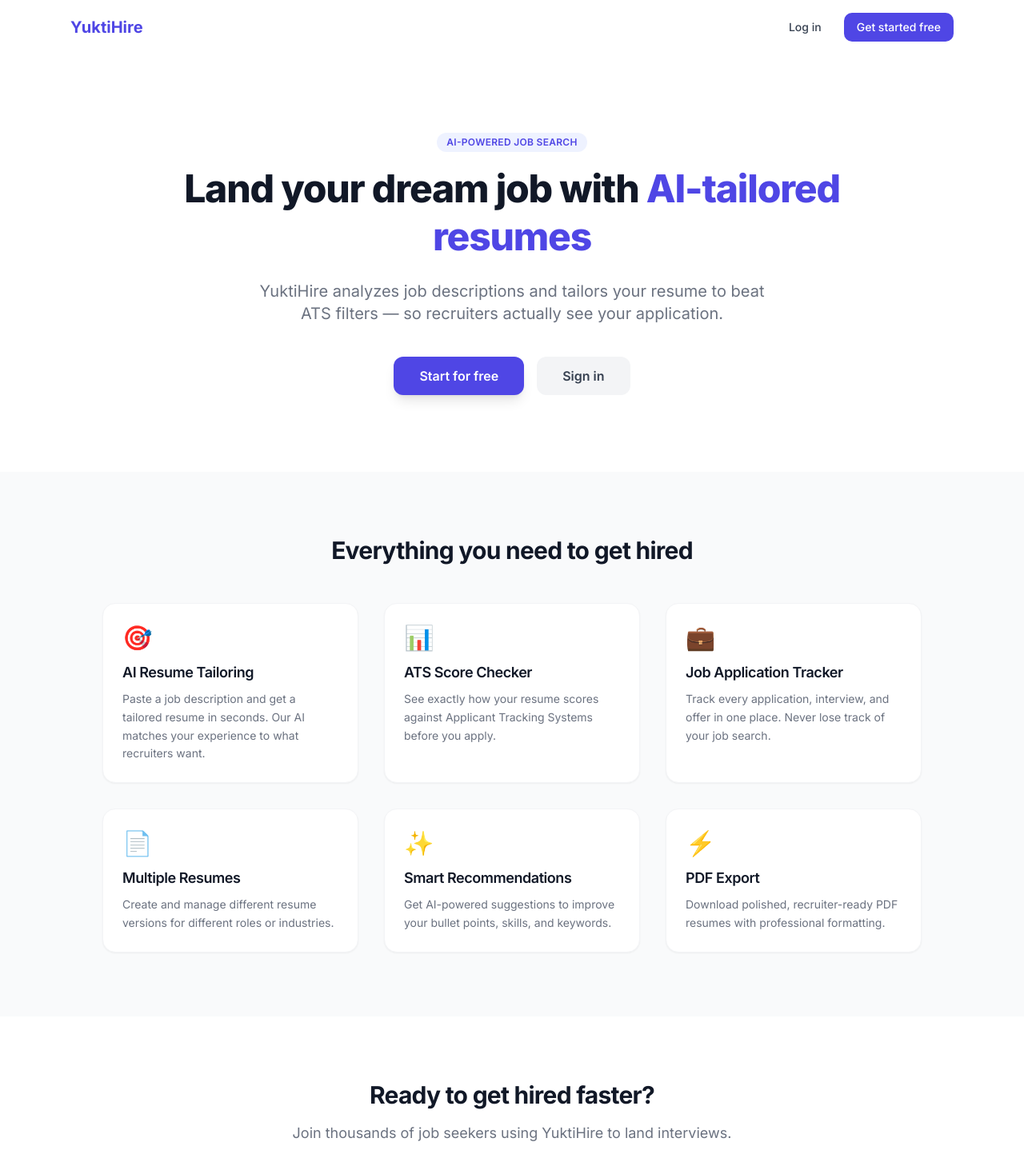
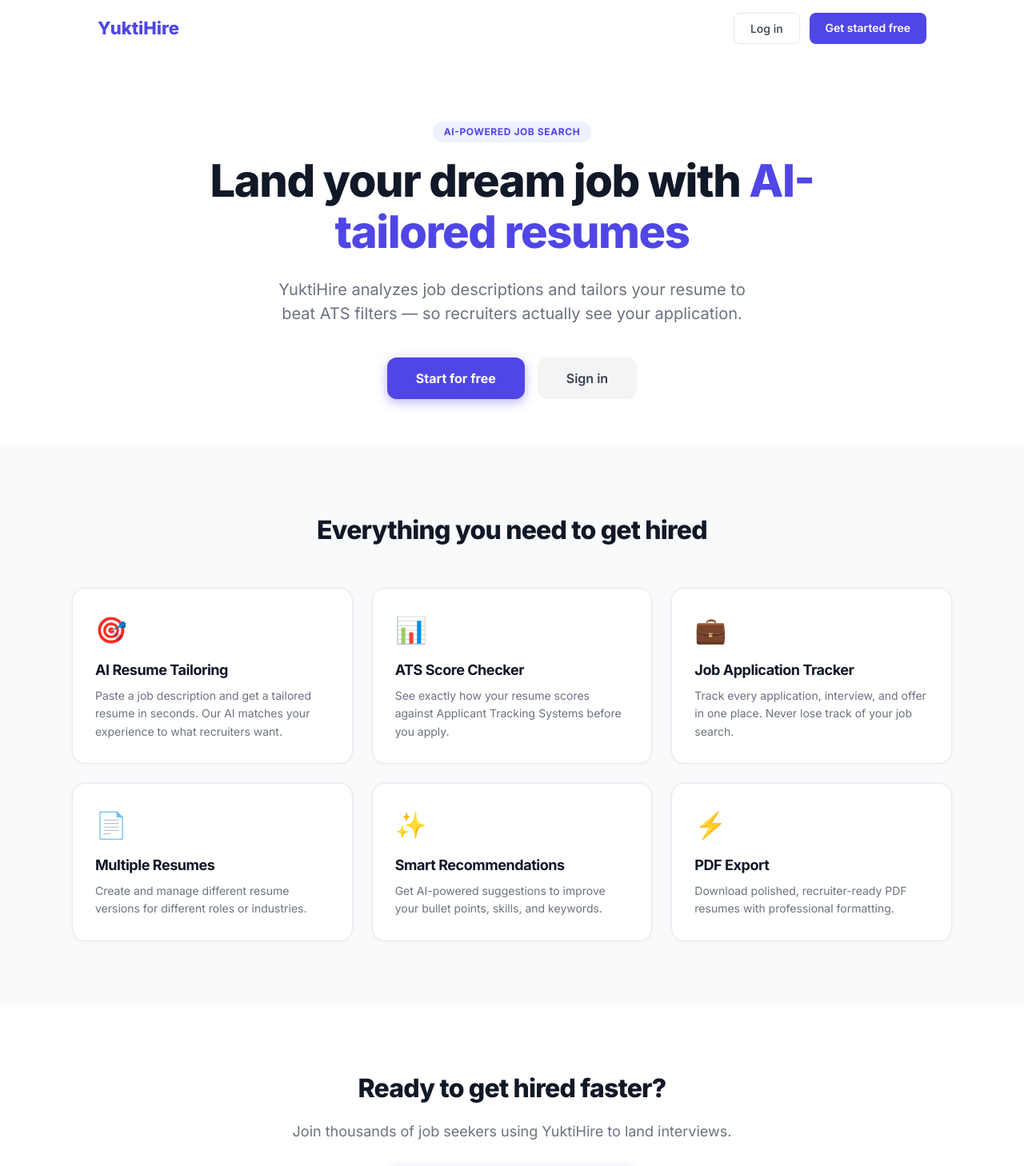
Before and after one commit to kolakrishna264/yuktihire, a Next.js app in the folder apps/web/: page /marketing in a window 1280 px wide. Shown: the top 1458 px of the page at 80% size. Built offline with nearby package versions, Linux system fonts and the light colour scheme.

Commit message:
Rewrite landing page with inline styles to fix missing Tailwind CSS

```diff
--- a/apps/web/app/marketing/page.tsx
+++ b/apps/web/app/marketing/page.tsx
@@ -2,132 +2,84 @@
 
 export default function MarketingPage() {
   return (
-    <main className="min-h-screen bg-white text-gray-900">
+    <main style={{ minHeight: "100vh", background: "#fff", color: "#111", fontFamily: "Inter, system-ui, sans-serif" }}>
       {/* Nav */}
-      <nav className="flex items-center justify-between px-6 py-4 max-w-6xl mx-auto">
-        <span className="text-xl font-bold text-indigo-600">YuktiHire</span>
-        <div className="flex gap-3">
-          <Link
-            href="/auth/login"
-            className="px-4 py-2 text-sm font-medium text-gray-700 hover:text-indigo-600 transition-colors"
-          >
+      <nav style={{ display: "flex", alignItems: "center", justifyContent: "space-between", padding: "16px 32px", maxWidth: 1100, margin: "0 auto" }}>
+        <span style={{ fontSize: 22, fontWeight: 800, color: "#4f46e5" }}>YuktiHire</span>
+        <div style={{ display: "flex", gap: 12 }}>
+          <Link href="/auth/login" style={{ padding: "8px 20px", fontSize: 14, fontWeight: 500, color: "#374151", textDecoration: "none", borderRadius: 8, border: "1px solid #e5e7eb" }}>
             Log in
           </Link>
-          <Link
-            href="/auth/signup"
-            className="px-4 py-2 text-sm font-medium text-white bg-indigo-600 rounded-lg hover:bg-indigo-700 transition-colors"
-          >
+          <Link href="/auth/signup" style={{ padding: "8px 20px", fontSize: 14, fontWeight: 600, color: "#fff", background: "#4f46e5", textDecoration: "none", borderRadius: 8 }}>
             Get started free
           </Link>
         </div>
       </nav>
 
       {/* Hero */}
-      <section className="text-center px-6 py-24 max-w-4xl mx-auto">
-        <div className="inline-block mb-4 px-3 py-1 text-xs font-semibold text-indigo-600 bg-indigo-50 rounded-full uppercase tracking-wide">
+      <section style={{ textAlign: "center", padding: "80px 32px 60px", maxWidth: 860, margin: "0 auto" }}>
+        <div style={{ display: "inline-block", marginBottom: 16, padding: "4px 14px", fontSize: 12, fontWeight: 700, color: "#4f46e5", background: "#eef2ff", borderRadius: 999, letterSpacing: "0.05em", textTransform: "uppercase" }}>
           AI-Powered Job Search
         </div>
-        <h1 className="text-5xl font-extrabold leading-tight mb-6 text-gray-900">
+        <h1 style={{ fontSize: "clamp(36px, 6vw, 56px)", fontWeight: 800, lineHeight: 1.15, marginBottom: 24, color: "#111827" }}>
           Land your dream job with{" "}
-          <span className="text-indigo-600">AI-tailored resumes</span>
+          <span style={{ color: "#4f46e5" }}>AI-tailored resumes</span>
         </h1>
-        <p className="text-xl text-gray-500 mb-10 max-w-2xl mx-auto">
-          YuktiHire analyzes job descriptions and tailors your resume to beat ATS
-          filters — so recruiters actually see your application.
+        <p style={{ fontSize: 20, color: "#6b7280", marginBottom: 40, maxWidth: 600, margin: "0 auto 40px" }}>
+          YuktiHire analyzes job descriptions and tailors your resume to beat ATS filters — so recruiters actually see your application.
         </p>
-        <div className="flex flex-col sm:flex-row gap-4 justify-center">
-          <Link
-            href="/auth/signup"
-            className="px-8 py-3 text-base font-semibold text-white bg-indigo-600 rounded-xl hover:bg-indigo-700 transition-colors shadow-lg"
-          >
+        <div style={{ display: "flex", gap: 16, justifyContent: "center", flexWrap: "wrap" }}>
+          <Link href="/auth/signup" style={{ padding: "14px 36px", fontSize: 16, fontWeight: 700, color: "#fff", background: "#4f46e5", textDecoration: "none", borderRadius: 12, boxShadow: "0 4px 14px rgba(79,70,229,0.4)" }}>
             Start for free
           </Link>
-          <Link
-            href="/auth/login"
-            className="px-8 py-3 text-base font-semibold text-gray-700 bg-gray-100 rounded-xl hover:bg-gray-200 transition-colors"
-          >
+          <Link href="/auth/login" style={{ padding: "14px 36px", fontSize: 16, fontWeight: 600, color: "#374151", background: "#f3f4f6", textDecoration: "none", borderRadius: 12 }}>
             Sign in
           </Link>
         </div>
       </section>
 
       {/* Features */}
-      <section className="bg-gray-50 py-20 px-6">
-        <div className="max-w-5xl mx-auto">
-          <h2 className="text-3xl font-bold text-center mb-12">
+      <section style={{ background: "#f9fafb", padding: "80px 32px" }}>
+        <div style={{ maxWidth: 1100, margin: "0 auto" }}>
+          <h2 style={{ fontSize: 32, fontWeight: 800, textAlign: "center", marginBottom: 48, color: "#111827" }}>
             Everything you need to get hired
           </h2>
-          <div className="grid md:grid-cols-3 gap-8">
-            <FeatureCard
-              icon="🎯"
-              title="AI Resume Tailoring"
-              description="Paste a job description and get a tailored resume in seconds. Our AI matches your experience to what recruiters want."
-            />
-            <FeatureCard
-              icon="📊"
-              title="ATS Score Checker"
-              description="See exactly how your resume scores against Applicant Tracking Systems before you apply."
-            />
-            <FeatureCard
-              icon="💼"
-              title="Job Application Tracker"
-              description="Track every application, interview, and offer in one place. Never lose track of your job search."
-            />
-            <FeatureCard
-              icon="📄"
-              title="Multiple Resumes"
-              description="Create and manage different resume versions for different roles or industries."
-            />
-            <FeatureCard
-              icon="✨"
-              title="Smart Recommendations"
-              description="Get AI-powered suggestions to improve your bullet points, skills, and keywords."
-            />
-            <FeatureCard
-              icon="⚡"
-              title="PDF Export"
-              description="Download polished, recruiter-ready PDF resumes with professional formatting."
-            />
+          <div style={{ display: "grid", gridTemplateColumns: "repeat(auto-fit, minmax(300px, 1fr))", gap: 24 }}>
+            {features.map((f) => (
+              <div key={f.title} style={{ background: "#fff", borderRadius: 16, padding: 28, border: "1px solid #e5e7eb", boxShadow: "0 1px 4px rgba(0,0,0,0.04)" }}>
+                <div style={{ fontSize: 32, marginBottom: 12 }}>{f.icon}</div>
+                <h3 style={{ fontSize: 18, fontWeight: 700, marginBottom: 8, color: "#111827" }}>{f.title}</h3>
+                <p style={{ fontSize: 14, color: "#6b7280", lineHeight: 1.6 }}>{f.description}</p>
+              </div>
+            ))}
           </div>
         </div>
       </section>
 
       {/* CTA */}
-      <section className="py-20 px-6 text-center">
-        <h2 className="text-3xl font-bold mb-4">Ready to get hired faster?</h2>
-        <p className="text-gray-500 mb-8 text-lg">
+      <section style={{ padding: "80px 32px", textAlign: "center" }}>
+        <h2 style={{ fontSize: 32, fontWeight: 800, marginBottom: 16, color: "#111827" }}>Ready to get hired faster?</h2>
+        <p style={{ fontSize: 18, color: "#6b7280", marginBottom: 32 }}>
           Join thousands of job seekers using YuktiHire to land interviews.
         </p>
-        <Link
-          href="/auth/signup"
-          className="inline-block px-10 py-4 text-lg font-semibold text-white bg-indigo-600 rounded-xl hover:bg-indigo-700 transition-colors shadow-lg"
-        >
+        <Link href="/auth/signup" style={{ display: "inline-block", padding: "16px 48px", fontSize: 18, fontWeight: 700, color: "#fff", background: "#4f46e5", textDecoration: "none", borderRadius: 14, boxShadow: "0 4px 14px rgba(79,70,229,0.4)" }}>
           Create your free account
         </Link>
       </section>
 
       {/* Footer */}
-      <footer className="border-t border-gray-100 py-8 px-6 text-center text-sm text-gray-400">
+      <footer style={{ borderTop: "1px solid #f3f4f6", padding: "32px", textAlign: "center", fontSize: 14, color: "#9ca3af" }}>
         © {new Date().getFullYear()} YuktiHire. All rights reserved.
       </footer>
     </main>
   )
 }
 
-function FeatureCard({
-  icon,
-  title,
-  description,
-}: {
-  icon: string
-  title: string
-  description: string
-}) {
-  return (
-    <div className="bg-white rounded-2xl p-6 shadow-sm border border-gray-100">
-      <div className="text-3xl mb-3">{icon}</div>
-      <h3 className="text-lg font-semibold mb-2">{title}</h3>
-      <p className="text-gray-500 text-sm leading-relaxed">{description}</p>
-    </div>
-  )
-}
+const features = [
+  { icon: "🎯", title: "AI Resume Tailoring", description: "Paste a job description and get a tailored resume in seconds. Our AI matches your experience to what recruiters want." },
+  { icon: "📊", title: "ATS Score Checker", description: "See exactly how your resume scores against Applicant Tracking Systems before you apply." },
+  { icon: "💼", title: "Job Application Tracker", description: "Track every application, interview, and offer in one place. Never lose track of your job search." },
+  { icon: "📄", title: "Multiple Resumes", description: "Create and manage different resume versions for different roles or industries." },
+  { icon: "✨", title: "Smart Recommendations", description: "Get AI-powered suggestions to improve your bullet points, skills, and keywords." },
+  { icon: "⚡", title: "PDF Export", description: "Download polished, recruiter-ready PDF resumes with professional formatting." },
+]
```
